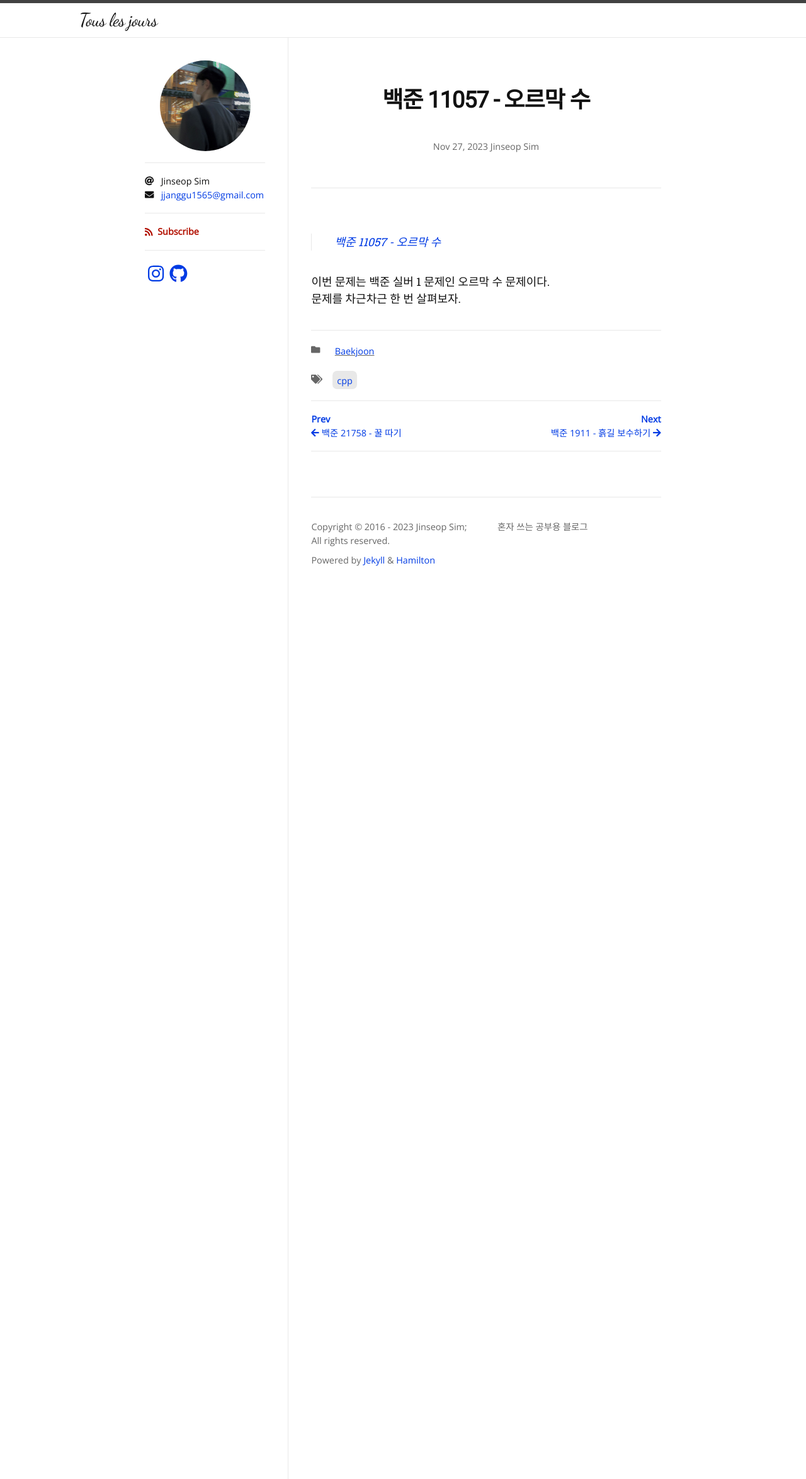
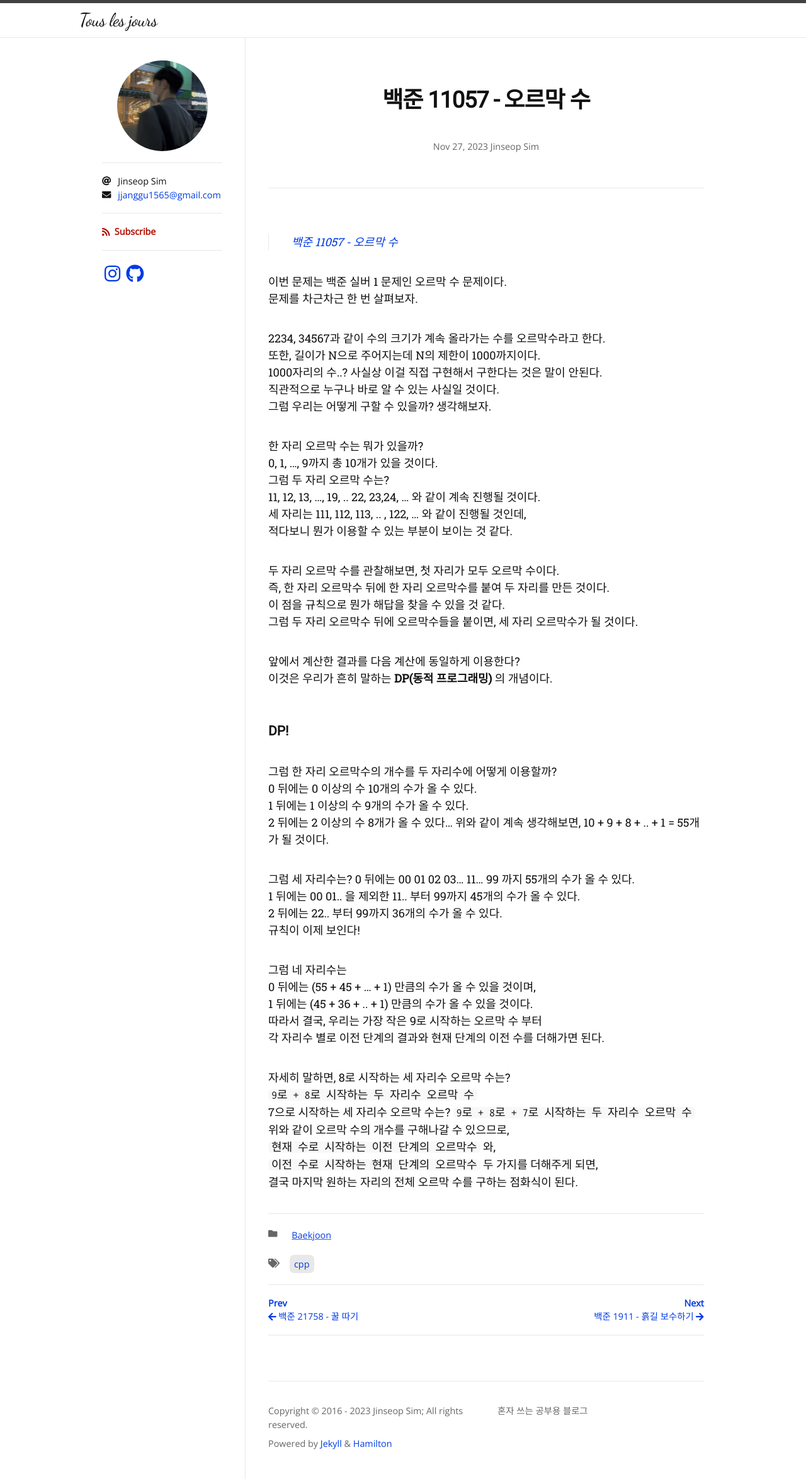
Before and after one commit to Jinseop-Sim/Jinseop-Sim.github.io, a Jekyll site: the page built from _posts/2023-11-27-bj-11057.md, in a window 1280 px wide. Shown: the whole page at 63% size. Built offline with Jekyll 4.4.1, drawn with Linux system fonts in a browser that asks for light colours; nearby versions of some CDN libraries; some web fonts are replaced.

Commit message:
글 수정

````diff
--- a/_posts/2023-11-27-bj-11057.md
+++ b/_posts/2023-11-27-bj-11057.md
@@ -10,3 +10,52 @@
 
 이번 문제는 백준 실버 1 문제인 오르막 수 문제이다.
 문제를 차근차근 한 번 살펴보자.
+
+2234, 34567과 같이 수의 크기가 계속 올라가는 수를 오르막수라고 한다.
+또한, 길이가 N으로 주어지는데 N의 제한이 1000까지이다.
+1000자리의 수..? 사실상 이걸 직접 구현해서 구한다는 것은 말이 안된다.
+직관적으로 누구나 바로 알 수 있는 사실일 것이다.
+그럼 우리는 어떻게 구할 수 있을까? 생각해보자.
+
+한 자리 오르막 수는 뭐가 있을까?
+0, 1, ..., 9까지 총 10개가 있을 것이다.
+그럼 두 자리 오르막 수는?
+11, 12, 13, ..., 19, .. 22, 23,24, ...  와 같이 계속 진행될 것이다.
+세 자리는 111, 112, 113, .. , 122, ... 와 같이 진행될 것인데,
+적다보니 뭔가 이용할 수 있는 부분이 보이는 것 같다.
+
+두 자리 오르막 수를 관찰해보면, 첫 자리가 모두 오르막 수이다.
+즉, 한 자리 오르막수 뒤에 한 자리 오르막수를 붙여 두 자리를 만든 것이다.
+이 점을 규칙으로 뭔가 해답을 찾을 수 있을 것 같다.
+그럼 두 자리 오르막수 뒤에 오르막수들을 붙이면, 세 자리 오르막수가 될 것이다.
+
+앞에서 계산한 결과를 다음 계산에 동일하게 이용한다?
+이것은 우리가 흔히 말하는 __DP(동적 프로그래밍)__ 의 개념이다.
+
+### DP!
+그럼 한 자리 오르막수의 개수를 두 자리수에 어떻게 이용할까?
+0 뒤에는 0 이상의 수 10개의 수가 올 수 있다.
+1 뒤에는 1 이상의 수 9개의 수가 올 수 있다.
+2 뒤에는 2 이상의 수 8개가 올 수 있다...
+위와 같이 계속 생각해보면, 10 + 9 + 8 + .. + 1 = 55개가 될 것이다.
+
+그럼 세 자리수는?
+0 뒤에는 00 01 02 03... 11... 99 까지 55개의 수가 올 수 있다.
+1 뒤에는 00 01.. 을 제외한 11.. 부터 99까지 45개의 수가 올 수 있다.
+2 뒤에는 22.. 부터 99까지 36개의 수가 올 수 있다.
+규칙이 이제 보인다!
+
+그럼 네 자리수는
+0 뒤에는 (55 + 45 + ... + 1) 만큼의 수가 올 수 있을 것이며,
+1 뒤에는 (45 + 36 + .. + 1) 만큼의 수가 올 수 있을 것이다.
+따라서 결국, 우리는 가장 작은 9로 시작하는 오르막 수 부터
+각 자리수 별로 이전 단계의 결과와 현재 단계의 이전 수를 더해가면 된다.
+
+자세히 말하면, 8로 시작하는 세 자리수 오르막 수는?
+```9로 + 8로 시작하는 두 자리수 오르막 수```
+7으로 시작하는 세 자리수 오르막 수는?
+```9로 + 8로 + 7로 시작하는 두 자리수 오르막 수```
+위와 같이 오르막 수의 개수를 구해나갈 수 있으므로,
+```현재 수로 시작하는 이전 단계의 오르막수``` 와,
+```이전 수로 시작하는 현재 단계의 오르막수``` 두 가지를 더해주게 되면,
+결국 마지막 원하는 자리의 전체 오르막 수를 구하는 점화식이 된다.
````
